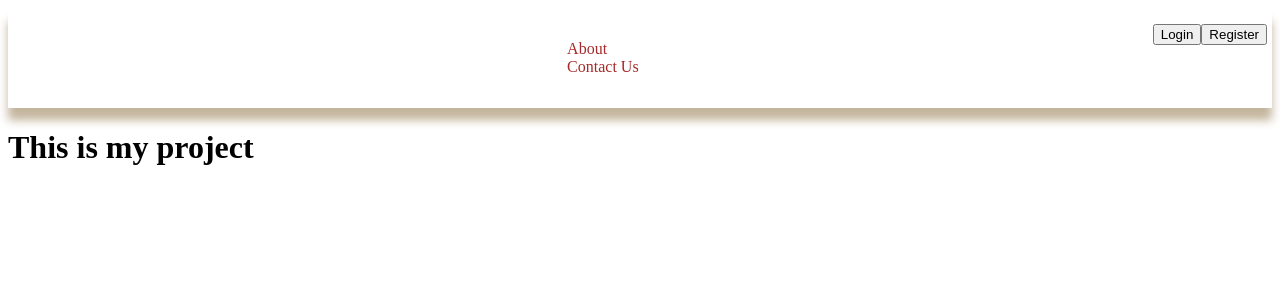
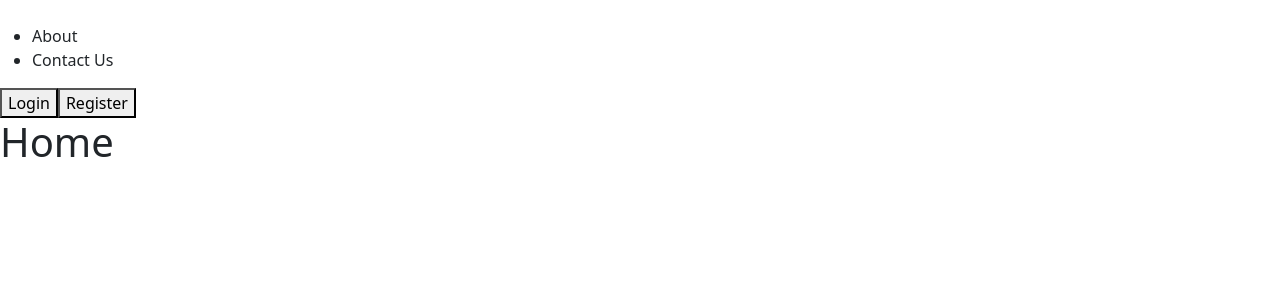
Before and after one commit to PirrY/MedAgenda, a React (Vite) app: page / in a window 1280 px wide. Shown: the top 300 px of the page. Built offline with nearby package versions, Linux system fonts and the light colour scheme.

Commit message:
Creacion paginas iniciales sin implementacion

```diff
--- a/package.json
+++ b/package.json
@@ -10,8 +10,11 @@
     "preview": "vite preview"
   },
   "dependencies": {
+    "bootstrap": "^5.3.3",
     "react": "^18.3.1",
-    "react-dom": "^18.3.1"
+    "react-bootstrap": "^2.10.5",
+    "react-dom": "^18.3.1",
+    "react-router-dom": "^6.26.2"
   },
   "devDependencies": {
     "@eslint/js": "^9.9.0",
--- a/src/App.jsx
+++ b/src/App.jsx
@@ -1,5 +1,5 @@
 import { useState } from 'react'
-import Header from './components/Header'
+import Header from './components/molecules/Header'
 import './App.css'
 
 function App() {
--- a/src/components/Header.css
+++ /dev/null
@@ -1,22 +0,0 @@
-header {
-    width: 100%;
-    height: 100px;
-    display: flex;
-    justify-content: center;
-    align-items: center;
-    box-shadow:rgb(196, 181, 157) 0px 13.36px 8.896px, rgb(255, 255, 255) 0px -2px 1px;
-    nav{
-        width: 100%;
-        max-width: 1300px;
-        padding: 5px;
-        display: flex;
-        justify-content: space-between;
-        ul{
-            list-style: none;
-            li{
-                text-decoration: none;
-                color: brown;
-            }
-        }
-    }
-}
--- a/src/components/Header.jsx
+++ b/src/components/molecules/Header.jsx
@@ -1,5 +1,3 @@
-import './Header.css'
-
 export default function Header() {
   return (
     <header>
--- a/src/main.jsx
+++ b/src/main.jsx
@@ -1,9 +1,23 @@
 import { StrictMode } from 'react'
 import { createRoot } from 'react-dom/client'
+
+import { createBrowserRouter, RouterProvider } from 'react-router-dom'
+
+import { Home, Login, Account, Register } from './pages'
+
+import 'bootstrap/dist/css/bootstrap.min.css'
 import App from './App.jsx'
+
+const router = createBrowserRouter([
+  { path: '/', element: <Home/>},
+  { path: '/', element: <Account/>},
+  { path: '/', element: <Login/>},
+  { path: '/', element: <Register/>},
+])
 
 createRoot(document.getElementById('root')).render(
   <StrictMode>
-    <App />
+    {/*<App />*/}
+    <RouterProvider router={router}/>
   </StrictMode>,
 )
--- /dev/null
+++ b/src/pages/Account.jsx
@@ -0,0 +1,7 @@
+import React from 'react'
+
+export function Account() {
+  return (
+    <h1>Account</h1>
+  )
+}
--- /dev/null
+++ b/src/pages/Home.jsx
@@ -0,0 +1,12 @@
+import React from 'react'
+import Header from '../components/molecules/Header'
+
+export function Home() {
+  return (
+    <>
+    <Header/>
+    <h1>Home</h1>
+    </>
+
+  )
+}
--- /dev/null
+++ b/src/pages/Login.jsx
@@ -0,0 +1,7 @@
+import React from 'react'
+
+export function Login() {
+  return (
+    <h1>Login</h1>
+  )
+}
--- /dev/null
+++ b/src/pages/Register.jsx
@@ -0,0 +1,7 @@
+import React from 'react'
+
+export function Register() {
+  return (
+    <h1>Register</h1>
+  )
+}
--- /dev/null
+++ b/src/pages/index.js
@@ -0,0 +1,4 @@
+export * from './Account'
+export * from './Login'
+export * from './Home'
+export * from './Register'
```
Also changed, not shown: 1 other file (tests, documents, lock files or other folders).
